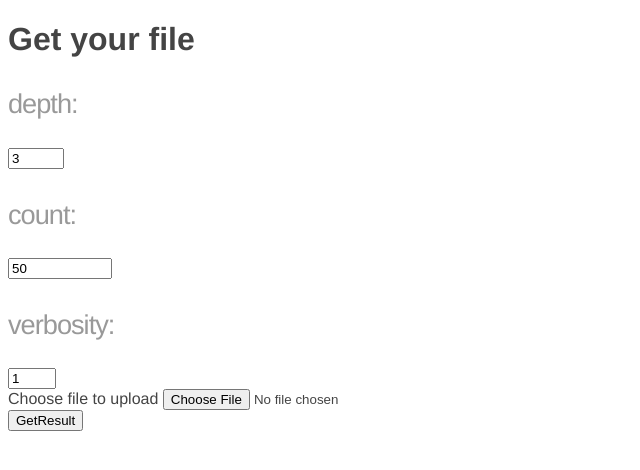
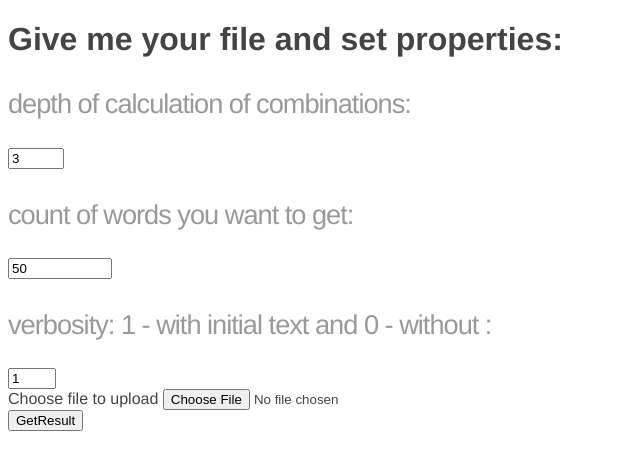
Before and after one commit to NickZay/PythonReview2, a Flask app: page / in a window 1280 px wide. Shown: the part 43-513 px from the top of the page, without its empty margins (0-640 px from the left). Run offline with Flask 2, Linux system fonts and the light colour scheme.

Commit message:
home_page

```diff
--- a/templates/home.html
+++ b/templates/home.html
@@ -8,13 +8,13 @@
     	{% extends "template.html" %}
     	{% block content %}
 
-		<h1>Get your file</h1>
+		<h1>Give me your file and set properties:</h1>
 		<form method="post" action="." enctype="multipart/form-data">
-			<p>depth: </p>
+			<p>depth of calculation of combinations: </p>
 			<input type="number" name="depth" value="3" min="0" max="10"/>
-			<p>count: </p>
+			<p>count of words you want to get: </p>
 			<input type="number" name="count" value="50" min="0" max="10000000"/>
-			<p>verbosity: </p>
+			<p>verbosity: 1 - with initial text and 0 - without : </p>
 			<input type="number" name="verbosity" value="1" min="0" max="1"/>
 			<div>
 				<label for="file">Choose file to upload</label>
```
